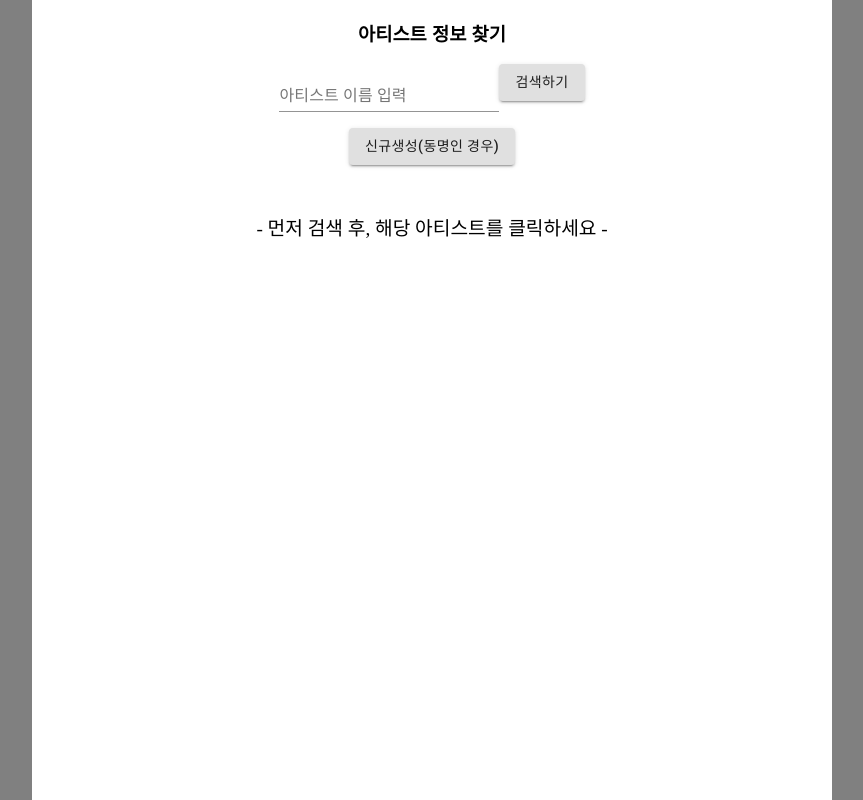
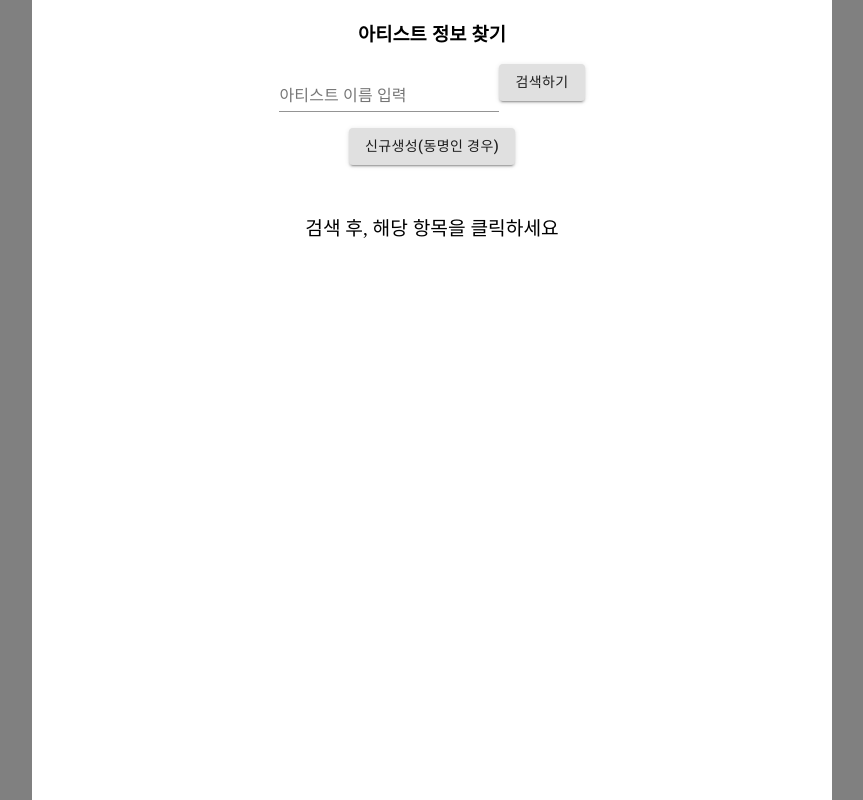
Before and after one commit to StolenMoments/wing-admin, a React (Create React App) app: page /artistRegister in a window 1280 px wide. Both pictures are taken after a click on the button "아티스트 중복 체크". Shown: the top 800 px of the page, without its empty margins (208-1071 px from the left). Built offline with nearby package versions, Linux system fonts and the light colour scheme; a web font is replaced by a local one.

Commit message:
Artist 코드 리팩토링

```diff
--- a/src/components/Page/Artist/ArtistCheckForm.js
+++ b/src/components/Page/Artist/ArtistCheckForm.js
@@ -2,21 +2,13 @@ import React, { useState } from "react";
 import axios from 'axios'
 import Button from "@material-ui/core/Button";
 import { TextField } from "@material-ui/core";
-import Table from "@material-ui/core/Table";
-import TableBody from "@material-ui/core/TableBody";
-import TableRow from "@material-ui/core/TableRow";
-import StyledTableCell from "../../CustomMui/StyledTableCell";
-import TableRowOnClick from "../../Function/TableRowOnClick";
 import API_URL from "../../Constant/API_URL";
-import DefaultMessageDiv from "../../StyledComponents/DefaultMessageDiv";
+import ArtistCheckResultTable from "./ArtistCheckResultTable";
 
 
 const ArtistCheckForm = ({ inputs, setInputs, setExistCheck, setPopUp}) => {
     // 받아온 아티스트 정보 배열 State
     const [artists, setArtists] = useState([]);
-
-    // 팝업 및 검색 시작, 종료 플래그
-    const [flag, setFlag] = useState(false);
 
     // 검색어 State
     const [input, setInput] = useState("");
@@ -32,10 +24,9 @@ const ArtistCheckForm = ({ inputs, setInputs, setExistCheck, setPopUp}) => {
                 name: name
             }
         }).then(res => {
-            // 불변성을 어떻게 구현할까?..
-            setArtists(res.data);
+            // 불변성을 어떻게 구현할까?..검색할 때 마다 연속성이 보장되지 않으므로 불변성을 유지할 필요가 없다고 생각...
+            setArtists(res.data)
             if (Object.keys(res.data).length === 0) throw Error("검색 결과가 없습니다")
-            setFlag(true); // 검색 완료 렌더링.
         }).catch(err => alert(err));
     };
 
@@ -64,37 +55,12 @@ const ArtistCheckForm = ({ inputs, setInputs, setExistCheck, setPopUp}) => {
                     }}>
                 신규생성(동명인 경우)
             </Button>
-            {
-                flag ? artists.map(row =>
-                    (
-                        <Table key={row.artistId}>
-                            <TableBody key={row.artistId}>
-                                <TableRow key={row.artistId}
-                                          hover
-                                          onClick={
-                                              () => TableRowOnClick
-                                              (
-                                                  row, inputs,
-                                                  setInputs, setExistCheck,
-                                                  setPopUp
-                                              )
-                                          }
-                                >
-                                    <StyledTableCell>
-                                        <img
-                                            alt="profile" src={row.imageUri}
-                                            style={{ width: "125px", height: "125px" }}
-                                        />
-                                    </StyledTableCell>
-                                    <StyledTableCell width="250px">{row.artistName}</StyledTableCell>
-                                    <StyledTableCell width="250px">{row.artistCompany}</StyledTableCell>
-                                    <StyledTableCell width="120px">{row.artistGenre}</StyledTableCell>
-                                </TableRow>
-                            </TableBody>
-                        </Table>
-                    )
-                ) : <DefaultMessageDiv>- 먼저 검색 후, 해당 아티스트를 클릭하세요 -</DefaultMessageDiv>
-            }
+            <ArtistCheckResultTable artists={artists}
+                                    inputs={inputs}
+                                    setInputs={setInputs}
+                                    setExistCheck={setExistCheck}
+                                    setPopUp={setPopUp}
+            />
         </div>
     )
 }
--- /dev/null
+++ b/src/components/Page/Artist/ArtistCheckResultTable.js
@@ -0,0 +1,45 @@
+import React from "react";
+import Table from "@material-ui/core/Table";
+import TableBody from "@material-ui/core/TableBody";
+import TableRow from "@material-ui/core/TableRow";
+import TableRowOnClick from "../../Function/TableRowOnClick";
+import StyledTableCell from "../../CustomMui/StyledTableCell";
+import DefaultMessageDiv from "../../StyledComponents/DefaultMessageDiv";
+
+const ArtistCheckResultTable = ({ artists, inputs, setInputs, setExistCheck, setPopUp} ) => {
+
+    if (artists.length === 0)
+        return <DefaultMessageDiv>검색 후, 해당 항목을 클릭하세요</DefaultMessageDiv>
+
+    return artists.map(row =>
+        (
+            <Table key={row.artistId}>
+                <TableBody key={row.artistId}>
+                    <TableRow key={row.artistId}
+                              hover
+                              onClick={
+                                  () => TableRowOnClick
+                                  (
+                                      row, inputs,
+                                      setInputs, setExistCheck,
+                                      setPopUp
+                                  )
+                              }
+                    >
+                        <StyledTableCell>
+                            <img
+                                alt="profile" src={row.imageUri}
+                                style={{ width: "125px", height: "125px" }}
+                            />
+                        </StyledTableCell>
+                        <StyledTableCell width="250px">{row.artistName}</StyledTableCell>
+                        <StyledTableCell width="250px">{row.artistCompany}</StyledTableCell>
+                        <StyledTableCell width="120px">{row.artistGenre}</StyledTableCell>
+                    </TableRow>
+                </TableBody>
+            </Table>
+        )
+    )
+};
+
+export default ArtistCheckResultTable
--- a/src/components/Page/Artist/ArtistRegisterForm.js
+++ b/src/components/Page/Artist/ArtistRegisterForm.js
@@ -61,27 +61,19 @@ const ArtistRegisterForm = () => {
         }
 
         const data = {
-            artistId: artistId,
-            artistName: artistName,
-            artistCompany: artistCompany,
-            artistGenre: artistGenre,
-            debutDate: DateConvert(debutDate),
-            imageUri: imageUri,
-            description: description,
-            realName: realName,
-            account: account,
-            bank: bank
+            ...inputs,
+            debutDate: DateConvert(debutDate)
         };
-
 
         if (DataValidation(data)) return;
 
         if (Number(data.artistId) > 0) updateFlag.current = !updateFlag;
 
+        // POST
         if (!updateFlag) {
             data[artistId] = null;
             axios.post(API_URL + "/api/artist", data)
-                .then(res => {
+                .then(() => {
                     alert("등록 성공");
                     // eslint-disable-next-line no-restricted-globals
                     history.go(0);
@@ -90,8 +82,10 @@ const ArtistRegisterForm = () => {
             return;
         }
 
+        // PUT
         axios.put(API_URL + "/api/artist/" + data.artistId, data)
             .then(res => {
+                console.log(data)
                 alert("수정 성공");
                 // eslint-disable-next-line no-restricted-globals
                 history.go(0);
```
